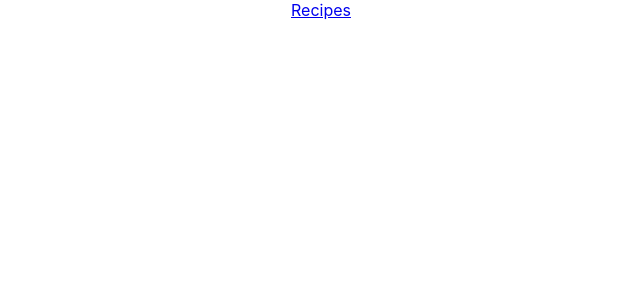
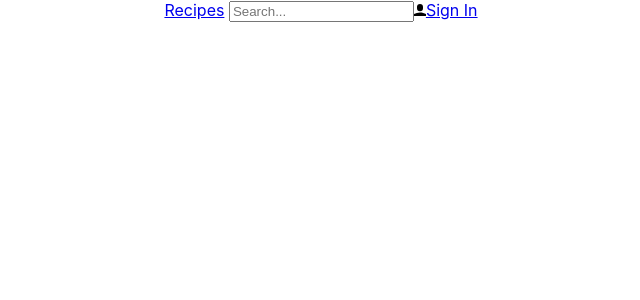
Before and after one commit to deanagan/charting-pocs, a React (Create React App) app in the folder client_ts/: page / in a window 1280 px wide. Shown: the top 300 px of the page, without its empty margins (319-959 px from the left). Built offline with nearby package versions, Linux system fonts and the light colour scheme.

Commit message:
Add user icon to header. Leave the styling for later.

```diff
--- a/client_ts/src/Header.tsx
+++ b/client_ts/src/Header.tsx
@@ -1,8 +1,14 @@
 import React from 'react';
+import { UserIcon } from './Icons';
 
 export const Header = () => (
   <div>
     {' '}
     <a href="./">Recipes</a>{' '}
+    <input type="text" placeholder="Search..." />
+    <a href="./signin">
+        <UserIcon />
+        <span>Sign In</span></a>
+
   </div>
 );
```
